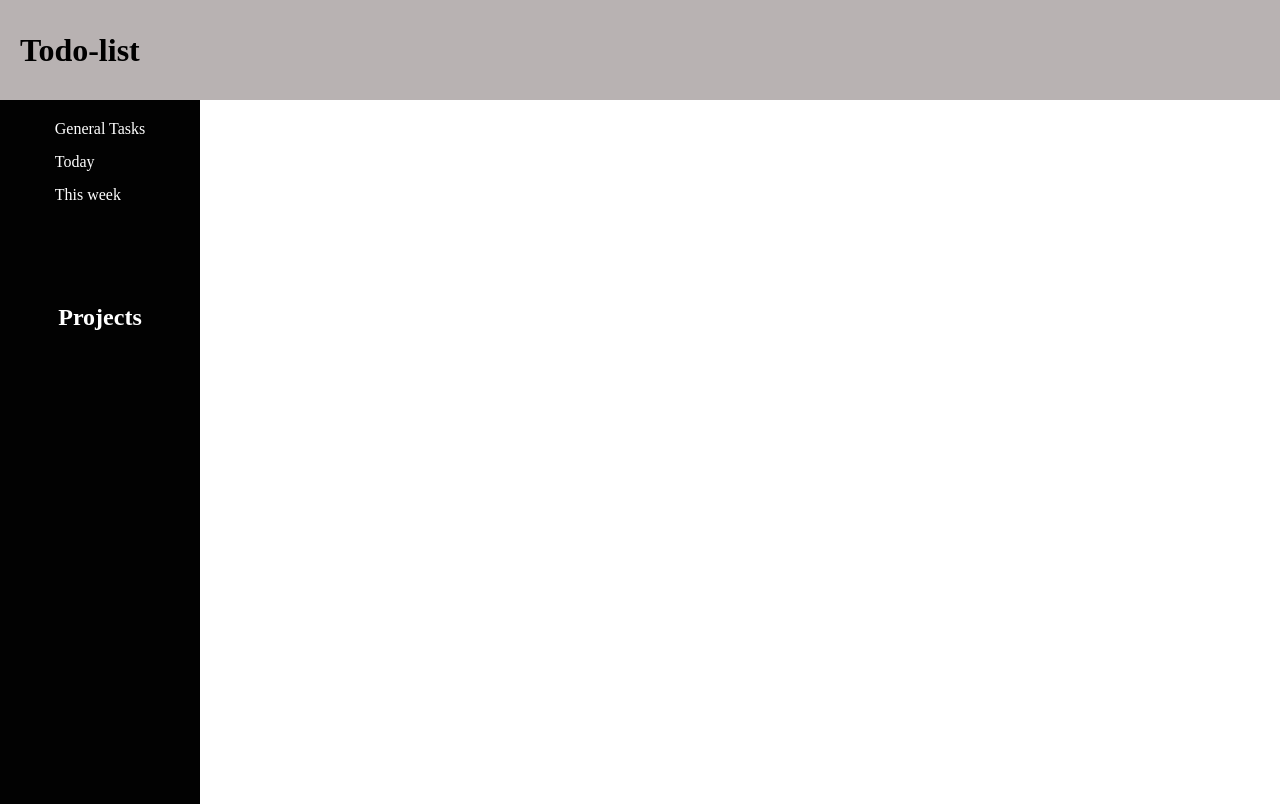
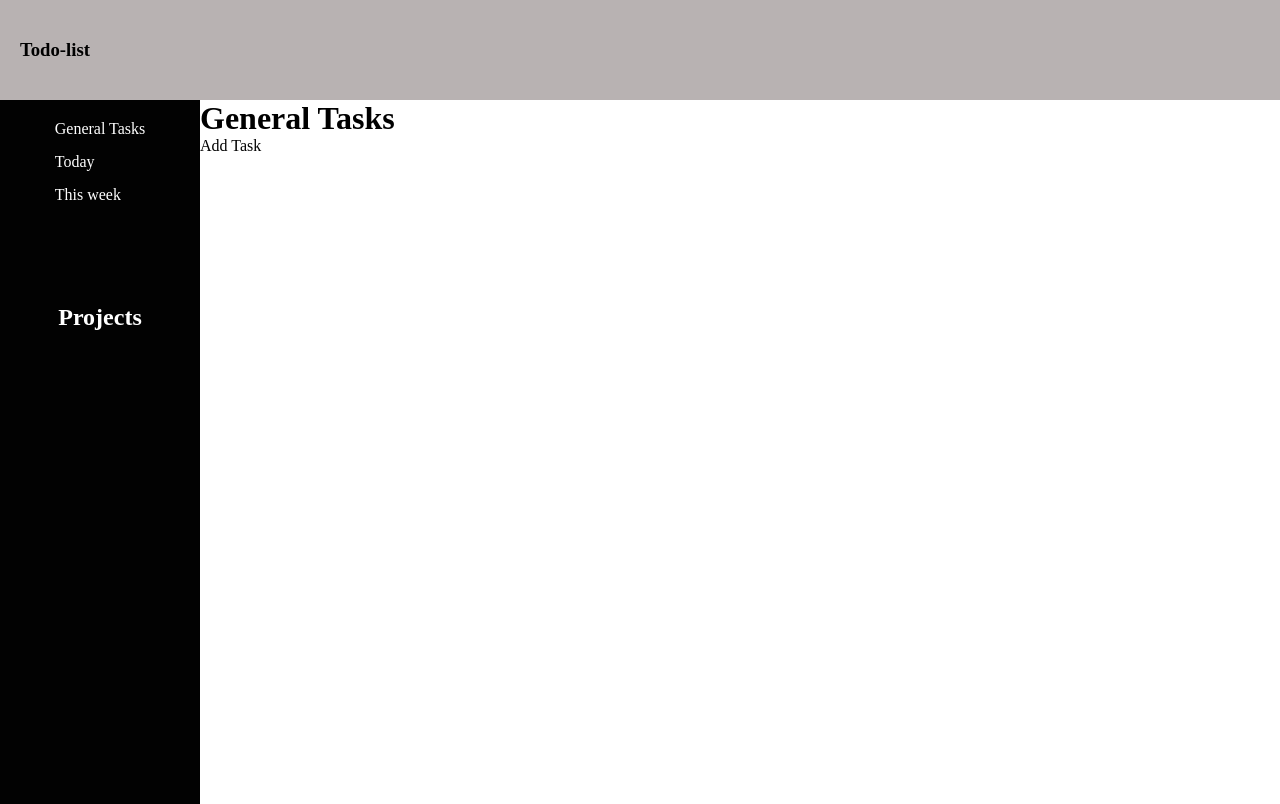
Before and after one commit to HBishop123/Todo-List, a website built with webpack: page dist/index.html in a window 1280 px wide. Built offline with nearby package versions, Linux system fonts and the light colour scheme.

Commit message:
edited html and css files

```diff
--- a/dist/index.html
+++ b/dist/index.html
@@ -10,8 +10,10 @@
   </head>
   <body>
     <header>
-        <h1>Todo-list</h1>
+      <h3>Todo-list</h3>
     </header>
+
+    <main>
       <div class="sidebar">
         <div class="sidebar-top">
           <p>General Tasks</p>
@@ -22,6 +24,10 @@
           <h2>Projects</h2>
         </div>
       </div>
-
+      <div class="main-area">
+        <h1>General Tasks</h1>
+        <p id="add-Task">Add Task</p>
+      </div>
+    </main>
   </body>
 </html>
--- a/dist/styles.css
+++ b/dist/styles.css
@@ -17,7 +17,7 @@ header {
   align-items: center;
 }
 
-h1{
+h3{
     padding-left: 20px;
 }
 
@@ -38,3 +38,8 @@ h1{
     flex-direction: column;
     gap: 15px;
 }
+
+main{
+    display: flex;
+    flex-direction: row;
+}
```
Lines whose indentation alone changed are shown as unchanged.
